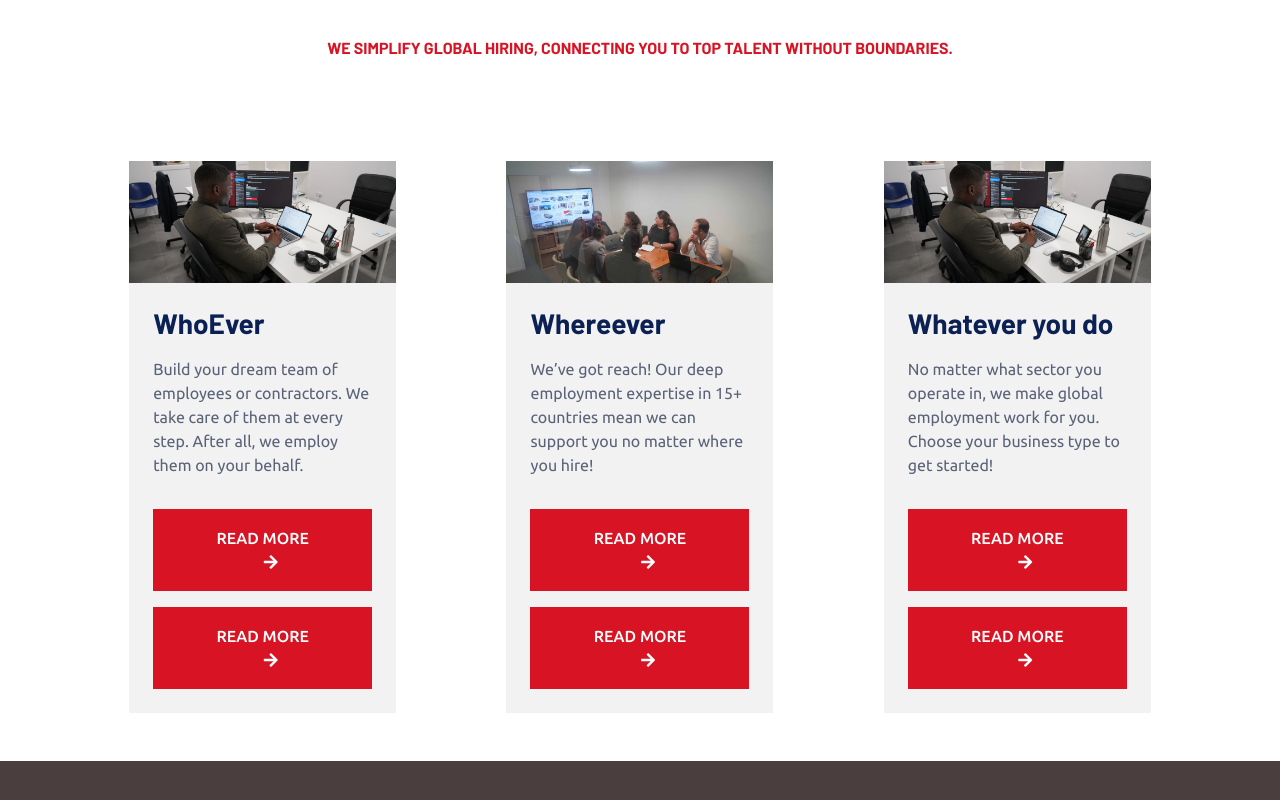
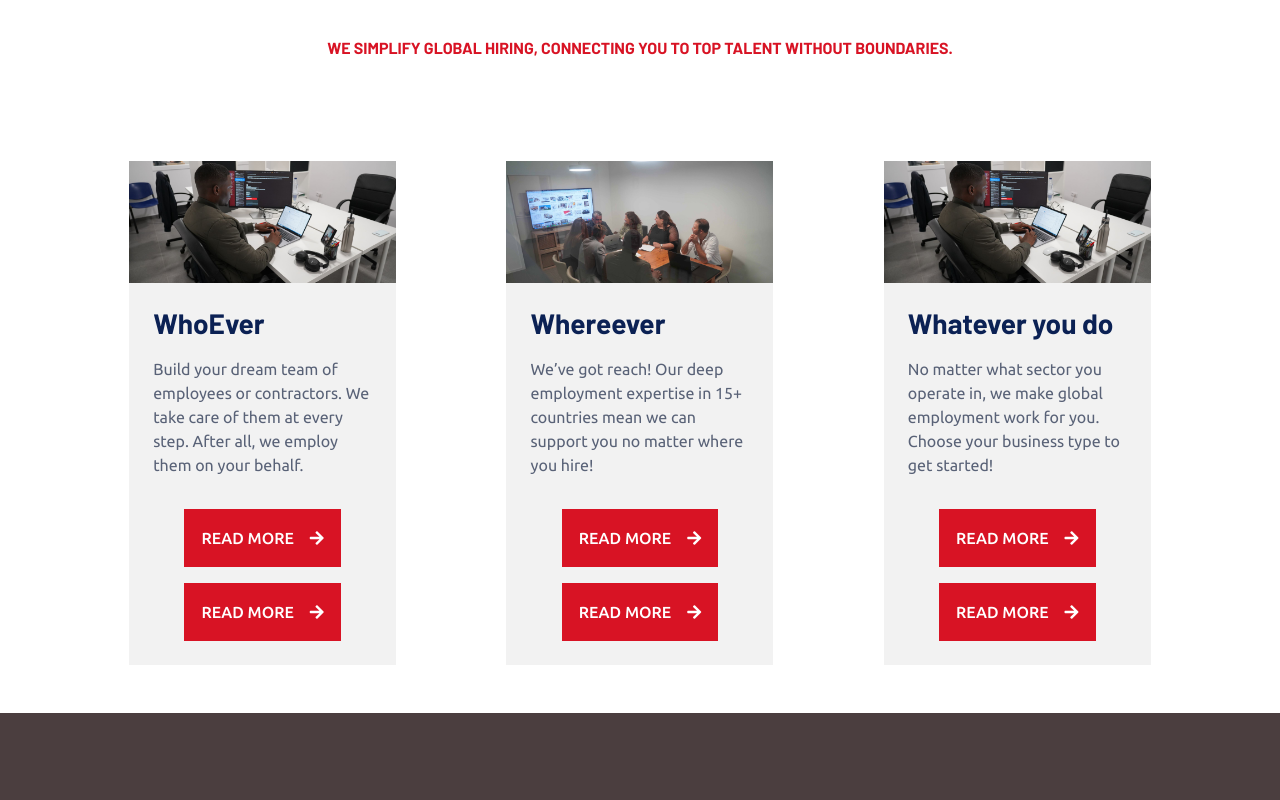
Before and after one commit to KyniskaOrg/megatempo, a plain HTML site: page index.html in a window 1280 px wide. Shown: the part 816-1616 px from the top of the page. Drawn offline with nearby package versions, Linux system fonts and the light colour scheme.

Commit message:
text fix 3

```diff
--- a/index.html
+++ b/index.html
@@ -140,7 +140,8 @@
                             <div class="row align-items-center justify-content-center justify-content-lg-start">
                                 <div class="col-10 col-lg-7 text-center text-lg-start">
                                     <h1 class="display-3 text-white animated slideInDown tresponsive-text" style="padding-bottom: 0%;"> Empowering Businesses with Global Talent, Anytime, Anywhere.</h1>
-                                    <h6 class="text-white  mb-3 animated slideInDown tresponsive-text-2">Simplify Hiring with Our Employer of Record Solution Seamless Onboarding, Payroll, and Management in One Place</h6>
+                                    <h6 class="text-white  mb-3 animated slideInDown tresponsive-text-2" style="padding-top: 20px; padding-bottom: 20px;">Simplify Hiring with Our Employer of Record Solution Seamless Onboarding,
+                                        <br/> Payroll, and Management in One Place</h6>
 
                                     <a href="#" class="btn btn-primary py-3 px-5 animated slideInDown">Learn More<i class="fa fa-arrow-right ms-3"></i></a>
                                 </div>
@@ -222,8 +223,10 @@
                                 <!-- <p><i class="fa fa-check text-success me-3"></i>Quality Servicing</p>
                                 <p><i class="fa fa-check text-success me-3"></i>Expert Workers</p>
                                 <p><i class="fa fa-check text-success me-3"></i>Modern Equipment</p> -->
-                                <a href="#" class="btn btn-primary py-3 px-5 mt-3">Read More<i class="fa fa-arrow-right ms-3"></i></a>
-                                <a href="#" class="btn btn-primary py-3 px-5 mt-3">Read More<i class="fa fa-arrow-right ms-3"></i></a>
+                                <div class="text-center">
+                                    <a href="#" class="btn btn-primary py-3 px-3 mt-3">Read More<i class="fa fa-arrow-right ms-3"></i></a>
+                                    <a href="#" class="btn btn-primary py-3 px-3 mt-3">Read More<i class="fa fa-arrow-right ms-3"></i></a>
+                                </div>
                             </div>
                         </div>
                     </div>
@@ -247,9 +250,11 @@
                                     <!-- <p><i class="fa fa-check text-success me-3"></i>Quality Servicing</p>
                                     <p><i class="fa fa-check text-success me-3"></i>Expert Workers</p>
                                     <p><i class="fa fa-check text-success me-3"></i>Modern Equipment</p> -->
-                                    <a href="#" class="btn btn-primary py-3 px-5 mt-3">Read More<i class="fa fa-arrow-right ms-3"></i></a>
-                                    <a href="#" class="btn btn-primary py-3 px-5 mt-3">Read More<i class="fa fa-arrow-right ms-3"></i></a>
-                                </div>
+                                    <div class="text-center">
+                                        <a href="#" class="btn btn-primary py-3 px-3 mt-3">Read More<i class="fa fa-arrow-right ms-3"></i></a>
+                                        <a href="#" class="btn btn-primary py-3 px-3 mt-3">Read More<i class="fa fa-arrow-right ms-3"></i></a>
+                                    </div>
+                                 </div>
                             </div>
 
                     </div>
@@ -272,8 +277,10 @@
                                 <!-- <p><i class="fa fa-check text-success me-3"></i>Quality Servicing</p>
                                 <p><i class="fa fa-check text-success me-3"></i>Expert Workers</p>
                                 <p><i class="fa fa-check text-success me-3"></i>Modern Equipment</p> -->
-                                <a href="#" class="btn btn-primary py-3 px-5 mt-3">Read More<i class="fa fa-arrow-right ms-3"></i></a>
-                                <a href="#" class="btn btn-primary py-3 px-5 mt-3">Read More<i class="fa fa-arrow-right ms-3"></i></a>
+                                <div class="text-center">
+                                    <a href="#" class="btn btn-primary py-3 px-3 mt-3">Read More<i class="fa fa-arrow-right ms-3"></i></a>
+                                    <a href="#" class="btn btn-primary py-3 px-3 mt-3">Read More<i class="fa fa-arrow-right ms-3"></i></a>
+                                </div>
                             </div>
                         </div>
                     </div>
```
